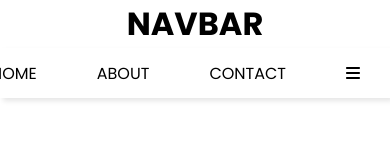
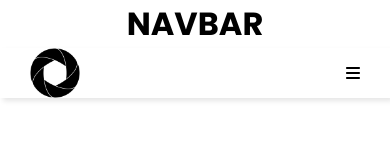
Before and after one commit to mickey55679/react-components-athletech, a React (Create React App) app: page / in a window 390 px wide. Shown: the top 160 px of the page. Built offline with nearby package versions, Linux system fonts and the light colour scheme; a web font is replaced by a local one.

Commit message:
hideonMobile

```diff
--- a/src/Components/Navbar/Navbar.css
+++ b/src/Components/Navbar/Navbar.css
@@ -69,3 +69,8 @@ nav li:first-child{
   display: flex;
   flex-direction: column;
 }
+@media(max-width: 880px){
+  .hideOnMobile{
+    display: none;
+  }
+}
--- a/src/Components/Navbar/Navbar.js
+++ b/src/Components/Navbar/Navbar.js
@@ -34,13 +34,13 @@ function Navbar() {
             <img src={logo} width="100%" alt="Logo" />
           </a>
         </li>
-        <li>
+        <li className="hideOnMobile">
           <a href="#">Home</a>
         </li>
-        <li>
+        <li className="hideOnMobile">
           <a href="#">About</a>
         </li>
-        <li>
+        <li className="hideOnMobile">
           <a href="#">Contact</a>
         </li>
         <li onClick={toggleSidebar}>
```
